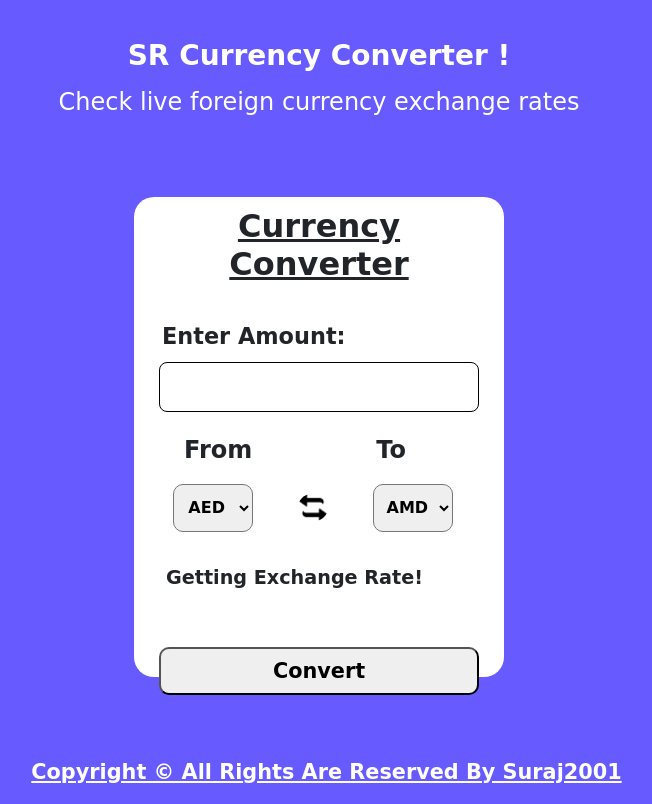
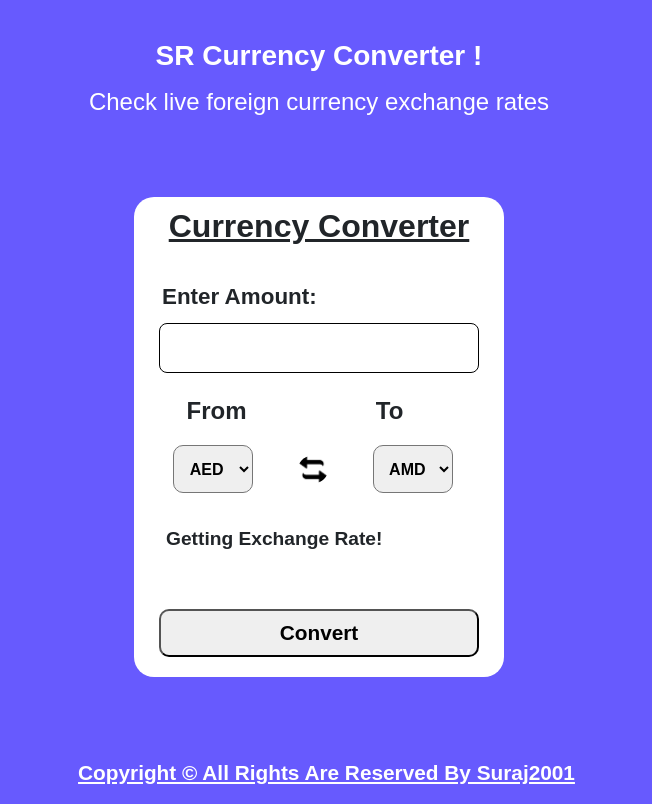
Before and after one commit to sukalesuraj2001/SRCurrencyConverter, a plain HTML site: page index.html in a window 1280 px wide. Shown: the whole page, without its empty margins (321-973 px from the left). Drawn offline with nearby package versions, Linux system fonts and the light colour scheme.

Commit message:
Update style.css

```diff
--- a/style.css
+++ b/style.css
@@ -5,7 +5,7 @@
  * {
      margin: 0;
      padding: 0;
-     font-family: 'Great Vibes', cursive;
+     font-family: 'Great Vibes', sans-serif;
  }
 
  /* navigation bar  start */
@@ -35,10 +35,10 @@
     text-align: center;
     margin-top: 2rem;
     color: white;
-    font-family: 'Great Vibes', cursive;
+    font-family: 'Great Vibes', sans-serif;
 }
 .heading h4 {
-     font-family: 'Great Vibes', cursive;
+     font-family: 'Great Vibes', sans-serif;
     text-align: center;
     color: white;
  }
@@ -71,7 +71,7 @@
  .amount p {
      margin-top: 2rem;
      font-size: 1.4rem;
-     font-family: 'Great Vibes', cursive;
+     font-family: 'Great Vibes', sans-serif;
      line-height: 20px;
      font-weight: bolder;
      margin-left: 1rem;
@@ -128,7 +128,7 @@
      margin-right: 2rem;
      height: 3rem;
      width: 5rem;
-     font-family: 'Great Vibes', cursive;
+     font-family: 'Great Vibes', sans-serif;
      font-weight: bolder;
      text-align: center;
      border-radius: 10px;
```
